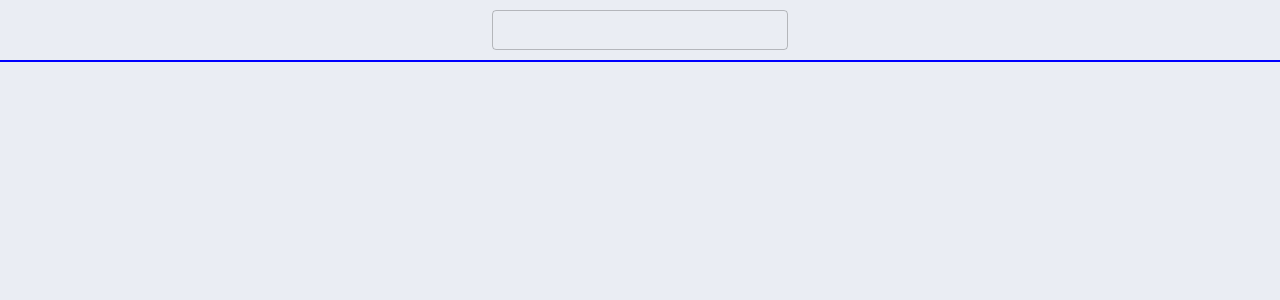
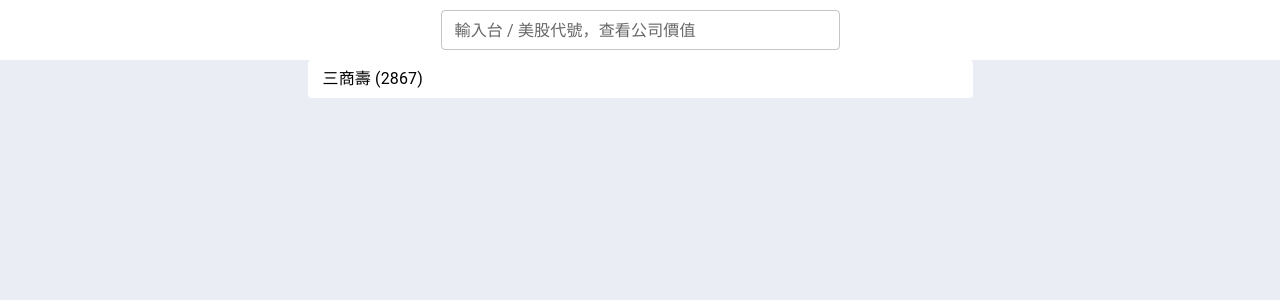
Before and after one commit to WarmingBreeze/StarkTechInterview, a Next.js app: page / in a window 1280 px wide. Shown: the top 300 px of the page. Built offline with nearby package versions, Linux system fonts and the light colour scheme; some icons are missing; what @mui/material-nextjs would draw is missing.

Commit message:
work on Header component

```diff
--- a/app/page.tsx
+++ b/app/page.tsx
@@ -1,7 +1,11 @@
+import Header from "@/components/Header";
 import SearchBar from "@/components/SearchBar";
 
 export default function App() {
     return (
-        <SearchBar />
+        <>
+            <SearchBar />
+            <Header />
+        </>
     );
 }
--- /dev/null
+++ b/components/Header.tsx
@@ -0,0 +1,9 @@
+import { Box, Typography } from "@mui/material";
+
+export default function Header () {
+    return (
+        <Box sx={{width: "665px", padding: "7px 15px", backgroundColor: "#FFFFFF", borderRadius: "4px"}}>
+            <Typography>三商壽 (2867)</Typography>
+        </Box>
+    );
+}
--- a/components/SearchBar.tsx
+++ b/components/SearchBar.tsx
@@ -1,10 +1,11 @@
-import { Box, FormControl, IconButton, InputAdornment, OutlinedInput, TextField } from "@mui/material";
+import { Box, FormControl, IconButton, InputAdornment, InputLabel, OutlinedInput, TextField } from "@mui/material";
 import SearchIcon from '@mui/icons-material/Search';
 
 export default function SearchBar () {
     return (
-        <Box sx={{outline: "2px solid blue", width: "100%", height: "60px", display: "flex", justifyContent: "center", alignItems: "center"}}>
+        <Box sx={{backgroundColor: "#FFFFFF", width: "100%", height: "60px", display: "flex", justifyContent: "center", alignItems: "center"}}>
             <FormControl variant="outlined" size="small">
+                <InputLabel htmlFor="outlined-adornment-password">輸入台 / 美股代號，查看公司價值</InputLabel>
                 <OutlinedInput
                     id="outlined-adornment-password"
                     endAdornment={
@@ -14,6 +15,8 @@ export default function SearchBar () {
                             </IconButton>
                         </InputAdornment>
                     }
+                    label="輸入台 / 美股代號，查看公司價值"
+                    sx={{width: "399px"}}
                 />
             </FormControl>
         </Box>
```
